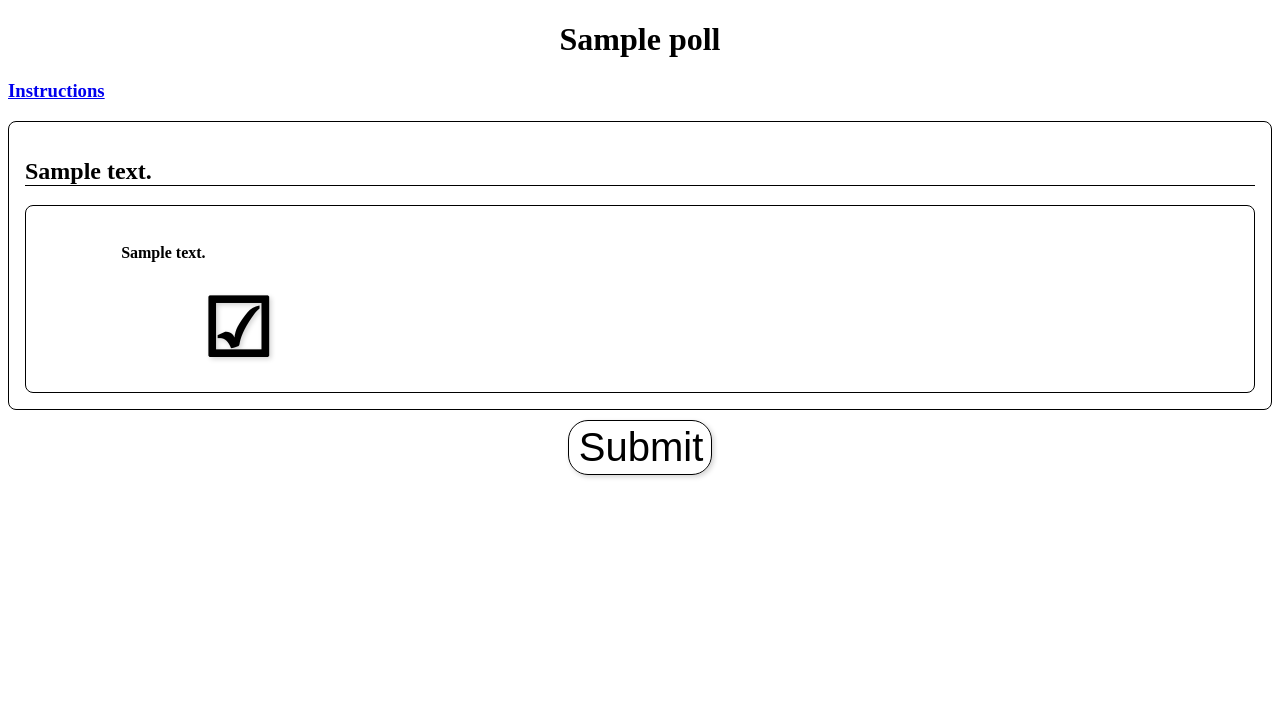
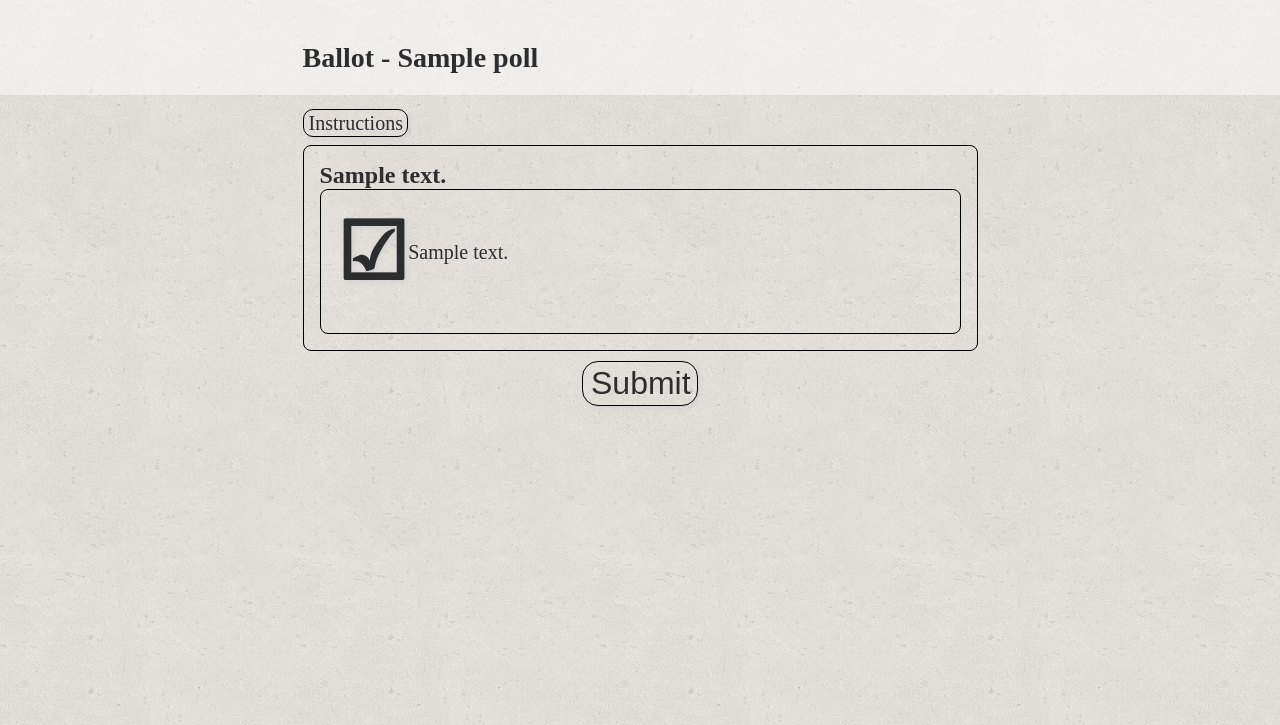
Before and after one commit to kc0bfv/RankedChoiceRestaurants, a Django app: page /ballot/ in a window 1280 px wide. Shown: the top 725 px of the page. Run offline with Django 3.2, Linux system fonts and the light colour scheme; tables that the repository leaves empty hold one stand-in row (values such as "Sample post"); parts of the project's set-up code (start-up, migrations or seed data) failed here and were passed over; some libraries are stand-ins or nearby versions.

Commit message:
Style addition/fixes

```diff
--- a/RankedChoiceRestaurants/static/voting/css.css
+++ b/RankedChoiceRestaurants/static/voting/css.css
@@ -1,37 +1,91 @@
 /*********  Common  *********/
-#poll-title { text-align: center }
+@media (max-width: 530px) {
+    body {
+        width: 530px;
+    }
+}
+body {
+    /* Background pattern from subtlepatterns.com */
+    background-image: url("cork-wallet.png");
+    margin: 0px;
+    color: rgb(44,45,47);
+}
 
-.text_button {
+#page-header {
+    text-align: left;
+    font-size: 1.75em;
+    font-weight: bold;
+    background-color: rgba(255, 255, 255, .5);
+
+    margin: 0px;
+    padding: .75em;
+    padding-top: 1.5em;
+}
+#body-margined {
+    margin: 12px;
+}
+
+.middle_column {
+    width: 75%;
+    margin: 0 auto;
+}
+@media (min-width: 900px) {
+    /* this must be after the default so it overrides it when active
+     * @media doesn't add any specificity, so the order matters */
+    .middle_column {
+        width: 675px;
+    }
+}
+
+.text_button, .small_text_button {
 	color: inherit;
 	background-color: inherit;
     border: thin solid black;
     cursor: pointer;
     outline: none;
 
-    font-size: 2.5em;
 	border-radius: .5em;
     padding: .1em .2em .1em .25em;
-	margin: 10px;
     text-decoration: inherit;
 
     box-shadow: 2px 2px 5px lightgrey;
 }
-.text_button:active {
+.text_button:active, .small_text_button:active {
     box-shadow: inset 2px 2px 5px lightgrey;
+}
+.text_button {
+    font-size: 2em;
+}
+.small_text_button {
+    font-size: 1.25em;
+}
+.text_button_surround {
+    margin: 5px 0px;
+    padding: 5px 0px;
+}
+
+ol {
+    list-style-position: inside;
+    padding:0px;
 }
 
 
 
 /*********  Voting page  *********/
 /* One-off formatting for specific IDs */
-#error-msg { color: red; }
+#error-msg {
+    font-size: 1.5em;
+    font-weight: bold;
+    color: red;
+}
 #how-to {
     display: none;
     border: thin solid black;
     padding: 1em;
     border-radius: .5em;
 }
-#how-to > h3, #how-to > ol { margin: 0px; }
+#vcm-header { font-size: 1.25em; font-weight: bold; }
+#instructions-list { font-size: 1em; margin: 0px; }
 
 /* Question box formatting */
 .poll_question {
@@ -50,7 +104,11 @@
     border-bottom-right-radius: .5em;
 }
 
-.question_description { border-bottom: thin solid black; }
+.question_description {
+    font-size: 1.5em;
+    font-weight: bold;
+    /*border-bottom: thin solid black;*/
+}
 
 /* Answer box formatting when there are items both selected and unselected*/
 .question_selected {
@@ -101,6 +159,12 @@
 .poll_answer > div {
     display: inline-block; /* float any div that's child to the answer box */
     vertical-align: middle;
+}
+.poll_answer > .poll_answer_desc_btns {
+    display: block; /* except, put the buttons on their own line */
+}
+.poll_answer_desc {
+    font-size: 1.25em;
 }
 
 /* Make certain things visible only when they're on the ballot,
@@ -168,24 +232,39 @@ form {
 
 
 
-
-
 /*********  Results Page  *********/
 #results {
     display: none;
+}
+#thank-you {
+    font-size: 1.75em;
+    font-weight: bold;
 }
 .result_question {
     padding: 1em;
     border: thin solid black;
     border-radius: .5em;
 }
-.result_question > h2 { margin-top: 0px; }
+.result_round_num {
+    font-size: 1.25em;
+    font-weight: bold;
+    margin-top: 1em;
+}
+.result_answer {
+    font-size: 1em;
+    margin: 5px 0px;
+}
 .winner_question {
     border: thin solid black;
     padding: 1em;
     border-radius: .5em;
 }
-.winner_question > h2 { margin-top: 0px; }
+.winner_answer {
+    font-size: 1.5em;
+}
+.underline {
+    border-bottom: thin solid black;
+}
 
 
 
@@ -193,3 +272,6 @@ form {
 .poll_splash_content {
     text-align: center;
 }
+#poll-desc {
+    font-size: 1.25em;
+}
--- a/RankedChoiceRestaurants/templates/base.html
+++ b/RankedChoiceRestaurants/templates/base.html
@@ -3,6 +3,7 @@
 <head>
 	<meta http-equiv="Content-Type" content="text/html; charset=UTF-8">
 	<meta name="description" content="A prototype voting application for reader's choice awards, employing a fairer voting system called Ranked Choice Voting">
+    <meta name="viewport" content="width=device-width,initial-scale=1">
 
     <link rel="icon" href="favicon.ico"> <!-- favicon... -->
 
@@ -15,7 +16,17 @@
     <title>{% block title %}Reader's Choice Restaurants{% endblock %}</title>
 </head>
 <body>
-        {% block body %}
-        {% endblock %}
+    <div id="page-header">
+        <div class="middle_column">
+            {% block header_title %}Reader's Choice Restaurants{% endblock %}
+        </div>
+    </div>
+
+    <div id="body-margined">
+        <div class="middle_column">
+            {% block body %}
+            {% endblock %}
+        </div>
+    </div>
 </body>
 </html>
--- a/RankedChoiceRestaurants/templates/voting/ballot.html
+++ b/RankedChoiceRestaurants/templates/voting/ballot.html
@@ -13,30 +13,33 @@
     </script>
 {% endblock %}
 
+{% block title%}Ballot - {{ poll.title }}{% endblock %}
+{% block header_title %}Ballot - {{ poll.title }}{% endblock %}
+
 {% block body %}
-    <h1 id="poll-title">{{ poll.title }}</h1>
-    {% if error_msg %}<h2 id="error-msg">{{ error_msg }}</h2>{% endif %}
+    {% if error_msg %}<div id="error-msg">{{ error_msg }}</div>{% endif %}
 
     {% include "voting/how_to.html" %}
 
     {% for question in poll.question_set.all %}
         <div class="poll_question" id="question-{{ question.id }}">
-            <h2 class="question_description">{{ question.desc }}</h2>
+            <div class="question_description">{{ question.desc }}</div>
             <div class="question_selected" id="question-selected-{{ question.id }}"></div>
             {% spaceless %}
                 <div class="question_unselected" id="question-unselected-{{ question.id }}">
                     {% for answer in question.answer_set.all|shuffle %}
                     <div class="poll_answer" id="answer-{{ answer.id }}">
-                        <div class="poll_answer_rank" id="rank-answer-{{ answer.id }}">
-                            &nbsp;
+                        <div>
+                            <a href="javascript: sel_unsel('{{ answer.id }}', '{{ question.id }}');" class="poll_move_add only_when_unsel" title="Add option to ballot">&#9745;</a>
+                            <div class="poll_answer_rank only_when_sel" id="rank-answer-{{ answer.id }}">&nbsp;</div>
                         </div>
+                        <div class="poll_answer_desc">{{ answer.desc }}</div>
                         <div class="poll_answer_desc_btns">
-                            <h4>{{ answer.desc }}</h4>
                             <div class="button_box">
                                 <a href="javascript: move_up('{{ answer.id }}', '{{ question.id }}');" class="poll_move_up only_when_sel" title="Rank option higher">&#8679;</a>&nbsp;
                                 <a href="javascript: move_down('{{ answer.id }}', '{{ question.id }}');" class="poll_move_down only_when_sel" title="Rank option lower">&#8681;</a>&nbsp;
                                 <a href="javascript: sel_unsel('{{ answer.id }}', '{{ question.id }}');" class="poll_move_remove only_when_sel" title="Remove option from ballot">&#9746;</a>
-                                <a href="javascript: sel_unsel('{{ answer.id }}', '{{ question.id }}');" class="poll_move_add only_when_unsel" title="Add option to ballot">&#9745;</a>
+
                             </div>
                         </div>
                     </div>
@@ -47,6 +50,8 @@
     {% endfor %}
     <form action="{% url 'voting:submit_vote' poll_id=poll.id sticky=sticky%}" onsubmit="build_form();" method="post" id="form">
         {% csrf_token %}
-        <input type="submit" class="text_button">
+        <div class="text_button_surround">
+            <input type="submit" class="text_button">
+        </div>
     </form>
 {% endblock %}
--- a/RankedChoiceRestaurants/templates/voting/how_to.html
+++ b/RankedChoiceRestaurants/templates/voting/how_to.html
@@ -1,9 +1,9 @@
-<h3><a href="javascript: toggle_visible_block('how-to');" title="Display instructions">Instructions</a></h3>
+<div class="text_button_surround"><a href="javascript: toggle_visible_block('how-to');" title="Display instructions" class="small_text_button">Instructions</a></div>
 <div id="how-to" class="initially_invisible">
-    <h3>Vote Counting Method: {{ vote_count_method.name }}</h3>
-    <ol>
+    <div id="vcm-header">Vote Counting Method: {{ vote_count_method.name }}</div>
+    <ol id="instructions-list">
         <li>For each question, use the &quot;<span class="poll_move_small">&#9745;</span>&quot; button to add responses to your ballot.</li>
-        <li>Then use the &quot;<span class="poll_move_small">&#8679;</span>&quot; and &quot;<span class="poll_move_small">&#8681;</span>&quot; buttons to place the responses in your order of preference.</li>
+        <li>Use the &quot;<span class="poll_move_small">&#8679;</span>&quot; and &quot;<span class="poll_move_small">&#8681;</span>&quot; buttons to place the responses in your order of preference.</li>
         <li>{{ vote_count_method.unranked_explainder }}  To remove options from your ballot, use the &quot;<span class="poll_move_small">&#9746;</span>&quot; button.</li>
         <li>When the poll completes, your preferences will be taken into account to select the winner in each category.</li>
     </ol>
```
Also changed, not shown: RankedChoiceRestaurants/templates/voting/index.html (+4 -3 lines), RankedChoiceRestaurants/templates/voting/poll.html (+5 -3 lines), RankedChoiceRestaurants/templates/voting/results.html (+16 -14 lines), RankedChoiceRestaurants/static/voting/cork-wallet.png (added).
